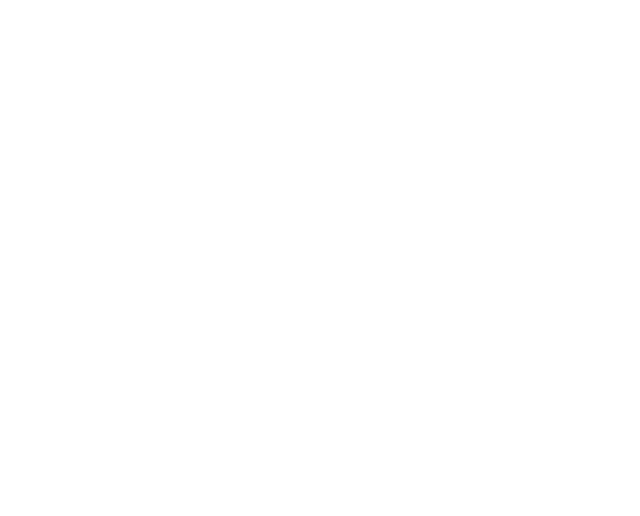
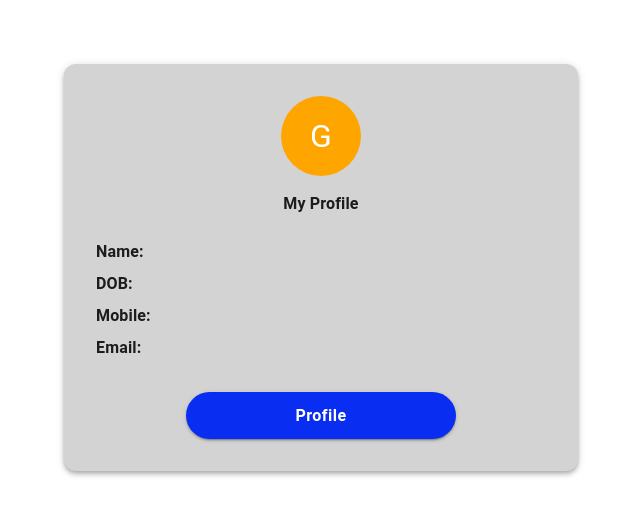
Before and after one commit to enggankush/todo-crud-app, a React (Create React App) app: page /profile in a window 1280 px wide. Before the commit this address had no page. Shown: the top 516 px of the page, without its empty margins (319-959 px from the left). Built offline with nearby package versions, Linux system fonts and the light colour scheme.

Commit message:
"Add Dashboard page, profile page and update auth"

```diff
--- a/src/App.jsx
+++ b/src/App.jsx
@@ -3,6 +3,8 @@
 import RegisterPage from "./pages/auth/RegisterPage";
 import LoginSuccessPage from "./pages/auth/LoginSuccessPage";
 import ResetPage from "./pages/auth/ResetPage";
+import DashboardPage from "./admin/Dashboard";
+import Profile from "./admin/Profile";
 
 function App() {
   return (
@@ -14,6 +16,8 @@
           <Route path="/register" element={<RegisterPage />} />
           <Route path="/reset" element={<ResetPage />} />
           <Route path="/login-success" element={<LoginSuccessPage />} />
+          <Route path="/dashboard" element={<DashboardPage />} />
+          <Route path="/profile" element={<Profile />} />
         </Routes>
       </BrowserRouter>
     </>
--- /dev/null
+++ b/src/admin/Dashboard.jsx
@@ -0,0 +1,11 @@
+import { Box } from '@mui/material'
+import Header from './Header'
+
+const Dashboard = () => {
+  return (
+    <Box>{<Header />}</Box>
+
+  )
+}
+
+export default Dashboard
--- /dev/null
+++ b/src/admin/Header.jsx
@@ -0,0 +1,38 @@
+import { AppBar, Avatar, Box, Button, IconButton, Toolbar, Typography } from '@mui/material';
+import MenuIcon from "@mui/icons-material/Menu";
+import { useNavigate } from 'react-router-dom';
+
+const Header = () => {
+    const navigate = useNavigate();
+    const user = JSON.parse(localStorage.getItem("currentUser")) || { name: "Guest", email: "" };
+
+    const handleLogout = () => {
+        localStorage.removeItem("currentUser");
+        navigate("/login");
+    };
+    const userProfile = () => {
+        navigate("/profile")
+    }
+
+    return (
+        <Box>
+            <AppBar position="static" sx={{ backgroundColor: "#1976d2" }}>
+                <Toolbar>
+                    <IconButton edge="start" color="inherit" aria-label="menu">
+                        <MenuIcon />
+                    </IconButton>
+                    <Typography variant="h6" sx={{ flexGrow: 1 }}>
+                        My Dashboard
+                    </Typography>
+
+                    <Avatar sx={{ bgcolor: "orange", mr: 2 }} onClick={userProfile}>
+                        {user.name ? user.name.charAt(0).toUpperCase() : "G"}
+                    </Avatar>
+                    <Button color="inherit" onClick={handleLogout}>Logout</Button>
+                </Toolbar>
+            </AppBar>
+        </Box>
+    );
+};
+
+export default Header;
--- /dev/null
+++ b/src/admin/Profile.jsx
@@ -0,0 +1,71 @@
+import { Avatar, Box, Button, Card, Typography } from "@mui/material";
+// import { useNavigate } from "react-router-dom";
+
+const Profile = () => {
+    //   const navigate = useNavigate();
+    const user = JSON.parse(localStorage.getItem("currentUser")) || {
+        name: "",
+        dob: "",
+        mobile: "",
+        email: "",
+    };
+
+    return (
+        <Box sx={{ display: "flex", justifyContent: "center", mt: 8 }}>
+            <Card elevation={4} sx={cardStyle}>
+                <Avatar sx={avaterStyle}>
+                    {user.name ? user.name.charAt(0).toUpperCase() : "G"}
+                </Avatar>
+                <Typography>
+                    <b>My Profile</b>
+                </Typography>
+                <Box sx={{ textAlign: "left", mt: 3 }}>
+                    <Typography variant="body1" sx={{ mb: 1 }}>
+                        <b>Name:</b> {user.name}
+                    </Typography>
+                    <Typography variant="body1" sx={{ mb: 1 }}>
+                        <b>DOB:</b> {user.dob}
+                    </Typography>
+                    <Typography variant="body1" sx={{ mb: 1 }}>
+                        <b>Mobile:</b> {user.mobile}
+                    </Typography>
+                    <Typography variant="body1" sx={{ mb: 2 }}>
+                        <b>Email:</b> {user.email}
+                    </Typography>
+                </Box>
+                <Button sx={buttonStyle} variant="contained" color="primary" fullWidth>
+                    Profile
+                </Button>
+            </Card>
+        </Box>
+    );
+};
+
+export default Profile;
+
+const cardStyle = {
+    p: 4,
+    width: 450,
+    borderRadius: 3,
+    textAlign: "center",
+    backgroundColor: "lightgray",
+};
+const avaterStyle = {
+    bgcolor: "orange",
+    width: 80,
+    height: 80,
+    fontSize: "2rem",
+    mx: "auto",
+    mb: 2,
+};
+const buttonStyle = {
+    mt: 2,
+    backgroundColor: "#0a2df2ff",
+    textTransform: "none",
+    borderRadius: 8,
+    width: "60%",
+    px: 8,
+    py: 1.2,
+    fontWeight: "bold",
+    fontSize: "1rem",
+};
--- a/src/pages/auth/LoginSuccessPage.jsx
+++ b/src/pages/auth/LoginSuccessPage.jsx
@@ -5,8 +5,12 @@
 import StarIcon from "@mui/icons-material/Star";
 import CheckCircleIcon from "@mui/icons-material/CheckCircle";
 import AutoFixHighIcon from "@mui/icons-material/AutoFixHigh";
+import { useNavigate } from "react-router-dom";
 
 const LoginSuccessPage = () => {
+  const navigate = useNavigate()
+  const user = JSON.parse(localStorage.getItem("currentUser")) || { name: "Guest"};
+
   return (
     <CustomBox>
       <AuthCard bkColor="#161616">
@@ -14,7 +18,7 @@
           direction="row"
           justifyContent="center"
           alignItems="center"
-          sx={{ height: 100}}
+          sx={{ height: 100 }}
         >
           <StarIcon sx={{ fontSize: 30, margin: 2 }} />
           <CheckCircleIcon sx={{ fontSize: 90 }} />
@@ -22,14 +26,14 @@
         </Stack>
 
         <Typography variant="h5" marginTop={3} gutterBottom>
-          Congratulations USER_NAME!
+          Congratulations {user.name} !
         </Typography>
 
         <Typography marginTop={3} gutterBottom>
-          Your To-Do app is ready to use.
+          Your Webside is ready to use.
         </Typography>
 
-        <Button variant="contained" sx={buttonStyle}>
+        <Button onClick={() => navigate("/dashboard")} variant="contained" sx={buttonStyle}>
           Go to dashboard
         </Button>
       </AuthCard>
@@ -40,7 +44,7 @@
 export default LoginSuccessPage;
 
 const buttonStyle = {
-  mt: 14,
+  mt: 8,
   backgroundColor: "#880af2",
   textTransform: "none",
   borderRadius: 8,
--- a/src/pages/auth/RegisterPage.jsx
+++ b/src/pages/auth/RegisterPage.jsx
@@ -11,6 +11,7 @@
 import CustomAlert from "../../components/common/CustomAlert";
 import { Link, useNavigate } from "react-router-dom";
 import { validation } from "../../utils/validation";
+import { register } from "../../services/AuthService";
 
 const RegisterPage = () => {
   const navigate = useNavigate();
@@ -29,6 +30,7 @@
   const [severity, setSeverity] = useState("");
   const [alertMsg, setAlertMsg] = useState("");
   const [openAlert, setOpenAlert] = useState(false);
+  const [servermessage, setServermessage] = useState("");
 
   const handleAlertClose = (event, reason) => {
     if (reason === "clickaway") return;
@@ -44,11 +46,15 @@
     e.preventDefault();
     const errors = validation(formData, "register");
     setErrors(errors);
+    setServermessage("");
 
     if (Object.keys(errors).length === 0) {
+      try {
+        const result = register(formData);
+        if (result?.status) {
           setSeverity("success");
           console.log("Register is Succesfull", formData);
-      setAlertMsg("Sign Up successful");
+          setAlertMsg(result.msg || "Sign Up successful");
           setOpenAlert(true);
           setFormData(initialvalue);
           setTimeout(() => {
@@ -56,7 +62,18 @@
           }, 2000);
         } else {
           setSeverity("error");
+          setAlertMsg(result?.msg || "Registration failed. Try again.");
+          setOpenAlert(true);
+        }
+      } catch (error) {
+        setSeverity("error");
+        setAlertMsg("Server error. Please try again later.");
+        setOpenAlert(true);
+      }
+    } else {
+      setSeverity("error");
       setAlertMsg(
+        servermessage ||
         errors.name ||
         errors.dob ||
         errors.mobile ||
--- a/src/pages/auth/ResetPage.jsx
+++ b/src/pages/auth/ResetPage.jsx
@@ -7,6 +7,7 @@
 import CustomAlert from "../../components/common/CustomAlert";
 import { Link, useNavigate } from "react-router-dom";
 import { validation } from "../../utils/validation";
+import { reset } from "../../services/AuthService";
 
 const ResetPage = () => {
     const navigate = useNavigate();
@@ -32,8 +33,10 @@
         const errors = validation(formData, "reset");
         setErrors(errors);
         if (Object.keys(errors).length === 0) {
+            const result = reset(formData);
+            if (result.status) {
                 setSeverity("success");
-            setAlertMsg("Reset successful");
+                setAlertMsg(result.msg || "Reset successful");
                 setOpenAlert(true);
                 setFormData({ email: "", });
                 setTimeout(() => {
@@ -41,8 +44,9 @@
                 }, 2000);
             } else {
                 setSeverity("error");
-            setAlertMsg(errors.email || "");
+                setAlertMsg(result.msg || "Reset failed");
                 setOpenAlert(true);
+            }
         }
     };
 
--- /dev/null
+++ b/src/services/AuthService.jsx
@@ -0,0 +1,58 @@
+export const register = (data) => {
+  const users = JSON.parse(localStorage.getItem("users")) || [];
+  const userExists = users.find((user) => user.email === data.email);
+  // console.log("1", JSON.stringify(userExists));
+  if (userExists) {
+    return {
+      status: false,
+      msg: "Email already exists",
+    };
+  }
+  users.push(data);
+  localStorage.setItem("users", JSON.stringify(users));
+  return {
+    status: true,
+    msg: "Your Registration is successful",
+  };
+};
+
+export const login = (data) => {
+  const { email, password } = data;
+  const storedUsers = JSON.parse(localStorage.getItem("users")) || [];
+  const users = storedUsers.find((user) => user.email === email);
+  // console.log("2", JSON.stringify({ storedUsers }));
+  if (!users) {
+    return {
+      status: false,
+      msg: "Email not found? Please Register.",
+    };
+  }
+  if (users.password !== password) {
+    return {
+      status: false,
+      msg: "Incorrect Password",
+    };
+  }
+  localStorage.setItem("currentUser", JSON.stringify(users));
+  return {
+    status: true,
+    msg: "Login Successful",
+  };
+};
+
+export const reset = (data) => {
+  const { email } = data;
+  const storedUsers = JSON.parse(localStorage.getItem("users")) || [];
+  const users = storedUsers.find((user) => user.email === email);
+  // console.log("3", JSON.stringify(storedUsers));
+  if (!users) {
+    return {
+      status: false,
+      msg: "Email not found.",
+    };
+  }
+  return {
+    status: true,
+    msg: "Password reset link is send.",
+  };
+};
```
Also changed, not shown: src/pages/auth/LoginPage.jsx (+23 -3 lines). Lines whose indentation alone changed are shown as unchanged.
